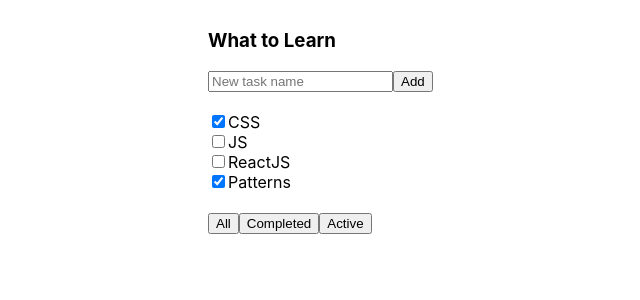
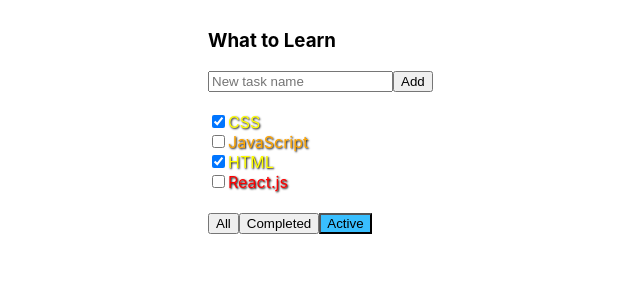
Before and after one commit to Tevin-J/todoList, a React (Create React App) app: page / in a window 1280 px wide. Shown: the top 300 px of the page, without its empty margins (192-832 px from the left). Built offline with nearby package versions, Linux system fonts and the light colour scheme.

Commit message:
вынесение данных из компонент, подсветка тасков

```diff
--- a/src/App.css
+++ b/src/App.css
@@ -14,3 +14,22 @@
 .todoList-task {
 
 }
+
+.filter-active {
+  background-color: #39bfff;
+}
+
+.filter-low {
+  color: yellow;
+  text-shadow: 1px 1px 2px black;
+}
+
+.filter-medium {
+  color: orange;
+  text-shadow: 1px 1px 2px black;
+}
+
+.filter-high {
+  color: red;
+  text-shadow: 1px 1px 2px black;
+}
--- a/src/App.js
+++ b/src/App.js
@@ -5,13 +5,35 @@
 import TodoListFooter from "./TodoListFooter";
 
 class App extends React.Component {
+
+        tasks = [
+        {name: 'CSS', isDone: true, priority: 'low'},
+        {name: 'JavaScript', isDone: false, priority: 'medium'},
+        {name: 'HTML', isDone: true, priority: 'low'},
+        {name: 'React.js', isDone: false, priority: 'high'},
+    ];  /*6 вынесли данные из метода render и сделали tasks не переменной а свойством объекта*/
+
+    filterValue = 'Active'; /*10 вынесли filterValue в отдельное свойство компоненты App*/
+
     render = () => {
+        /*const tasks = [
+            {name: 'CSS', isDone: true, priority: 'low'},
+            {name: 'JavaScript', isDone: false, priority: 'medium'},
+            {name: 'HTML', isDone: true, priority: 'low'},
+            {name: 'React.js', isDone: false, priority: 'high'},
+        ];*/ /*3 выенсли данные из TodoListTasks в App, дальше выносим данные из метода render, делаем переменную tasks
+        не переменной, а свойством объекта*/
         return (
             <div className="App">
+
                 <div className="todoList">
                     <TodoListHeader/>
-                    <TodoListTasks/>
-                    <TodoListFooter/>
+                    {/*<TodoListTasks tasks={tasks}/>*/} {/*таким образом вызываем TodoListTasks для 3*/}
+                    <TodoListTasks tasks={this.tasks}/> {/*вызываем компоненту для 6*/}
+                    {/*<TodoListFooter filterValue='Completed'/>*/} {/*9 Здесь мы при вызове компоненты прописывали свойство
+                    filterValue, вынесем его как совойство объекта App*/}
+                    <TodoListFooter filterValue={this.filterValue}/> {/*вызываем компоненту для 10. Прописали свойсто
+                    filterValue через this, так как мы уже обращаемся к объекту this - свойству компоненты App.*/}
                 </div>
             </div>
         );
--- a/src/TodoListFooter.jsx
+++ b/src/TodoListFooter.jsx
@@ -3,11 +3,17 @@
 
 class TodoListFooter extends React.Component {
     render = () => {
+
+        let classForAll = this.props.filterValue === "All" ? "filter-active" : "";
+        let classForCompleted = this.props.filterValue === "Completed" ? "filter-active" : "";
+        let classForActive = this.props.filterValue === "Active" ? "filter-active" : ""; /*8 прописали привязку класса
+        к классу CSS filter-active*/
+
         return (
             <div className="todoList-footer">
-                <button>All</button>
-                <button>Completed</button>
-                <button>Active</button>
+                <button className={classForAll}>All</button>
+                <button className={classForCompleted}>Completed</button>
+                <button className={classForActive}>Active</button>
             </div>
 
         );
--- /dev/null
+++ b/src/TodoListTask.jsx
@@ -0,0 +1,26 @@
+import React from 'react';
+
+class TodoListTask extends React.Component {
+    render() {
+
+        let priorityClass = this.props.priority;
+        if (this.props.priority === 'high') {
+            priorityClass = 'filter-high';
+        } else if (this.props.priority === 'medium') {
+            priorityClass = 'filter-medium';
+        } else {
+            priorityClass = 'filter-low';
+        }; /*создали переменную, которая принимает значение свойства priority объекта task,
+        с помощью конструкции if-else в зависимости от того, какое значение указано в priority,
+        присвоили priorityClass необходимое значение CSS-класса из App.css*/
+
+        return (
+            <div className="todoList-task">
+                <input type="checkbox" checked={this.props.isDone}/>
+                <span className={priorityClass}>{this.props.name}</span> {/*поместили CSS-класс из App.css в этот тэг*/}
+            </div>
+        )
+    }
+}
+
+export default TodoListTask;
--- a/src/TodoListTasks.jsx
+++ b/src/TodoListTasks.jsx
@@ -1,26 +1,54 @@
 import React from 'react';
 import './App.css';
+import TodoListTask from "./TodoListTask";
 
 class TodoListTasks extends React.Component {
     render = () => {
+
+        /*const tasksElements = [
+            <TodoListTask name={this.props.tasks[0].name} isDone={this.props.tasks[0].isDone}/>,
+            <TodoListTask name={this.props.tasks[1].name} isDone={this.props.tasks[1].isDone}/>,
+            <TodoListTask name={this.props.tasks[2].name} isDone={this.props.tasks[2].isDone}/>,
+            <TodoListTask name={this.props.tasks[3].name} isDone={this.props.tasks[3].isDone}/>
+        ];*/ /*4 создали массив JSX элементов, чтоб отрисовать уже не отдельно каждый элемент, а весь массив. Однако,
+        здесь мы снова захардкодили данные, а мы хотим получить массив JSX-элементов автоматически на базе массива
+        JS-объектов tasks. Для этого воспользуемся методом map*/
+
+        const tasksElements = this.props.tasks.map(task => <TodoListTask name={task.name} isDone={task.isDone} priority={task.priority}/>);
+        /*5 используем метод map. создаем новый массив, достаем массив tasks из App при помощи this.props.tasks,
+        используем map. task - условное обозначение, туда мы помещаем атрибут name и isDone из того массива, над которым
+        используем метод map. далее эти ключи со значениями объектов преобразованного методом map массива = атрибуты
+        тэгов TodoListTask используются при оформлении тэга в файле TodoListTask.jsx*/
+
+       /* const tasks = [
+            {name: 'CSS', isDone: true},
+            {name: 'JavaScript', isDone: false},
+            {name: 'HTML', isDone: true},
+            {name: 'React.js', isDone: false},
+        ];*/ /*2 В данном случае TodoListTasks компонента хранит данные. Чем меньше компонент
+        создает данные, тем лучше. Но компоненте данные все равно нужны, и она может их брать
+        из props. Выносим массив данных в компоненту App.*/
+
         return (
+
             <div className="todoList-tasks">
-                <div className="todoList-task">
-                    <input type="checkbox" checked={true}/>
-                    <span>CSS</span>
-                </div>
-                <div className="todoList-task">
-                    <input type="checkbox" checked={false}/>
-                    <span>JS</span>
-                </div>
-                <div className="todoList-task">
-                    <input type="checkbox" checked={false}/>
-                    <span>ReactJS</span>
-                </div>
-                <div className="todoList-task">
-                    <input type="checkbox" checked={true}/>
-                    <span>Patterns</span>
-                </div>
+                {/*<TodoListTask name='CSS' isDone={true}/>
+                <TodoListTask name='JavaScript' isDone={false}/>
+                <TodoListTask name='HTML' isDone={true}/>
+                <TodoListTask name='React.js' isDone={false}/>*/} {/*1 выносим данные в массив объектов, чтоб они были
+                отдельно от разметки. Вставляем его перед return*/}
+                {/*<TodoListTask name={tasks[0].name} isDone={tasks[0].isDone}/>
+                <TodoListTask name={tasks[1].name} isDone={tasks[1].isDone}/>
+                <TodoListTask name={tasks[2].name} isDone={tasks[2].isDone}/>
+                <TodoListTask name={tasks[3].name} isDone={tasks[3].isDone}/>*/} {/*вызов компоненты для 2*/}
+                {/*<TodoListTask name={this.props.tasks[0].name} isDone={this.props.tasks[0].isDone}/>
+                <TodoListTask name={this.props.tasks[1].name} isDone={this.props.tasks[1].isDone}/>
+                <TodoListTask name={this.props.tasks[2].name} isDone={this.props.tasks[2].isDone}/>
+                <TodoListTask name={this.props.tasks[3].name} isDone={this.props.tasks[3].isDone}/>*/} {/*вызов компоненты
+                для 3. В данном случае проблема в том, TodoListTasks жестко прописывает 4 компоненты TodoListTask. А нам
+                нужно чтоб она отрисовывала ровно столько объектов, сколько будет в массиве tasks. Для этого будем
+                использовать метод map */}
+                {tasksElements} {/*вызов компоненты для 4 и 5*/}
             </div>
         );
     }
```
